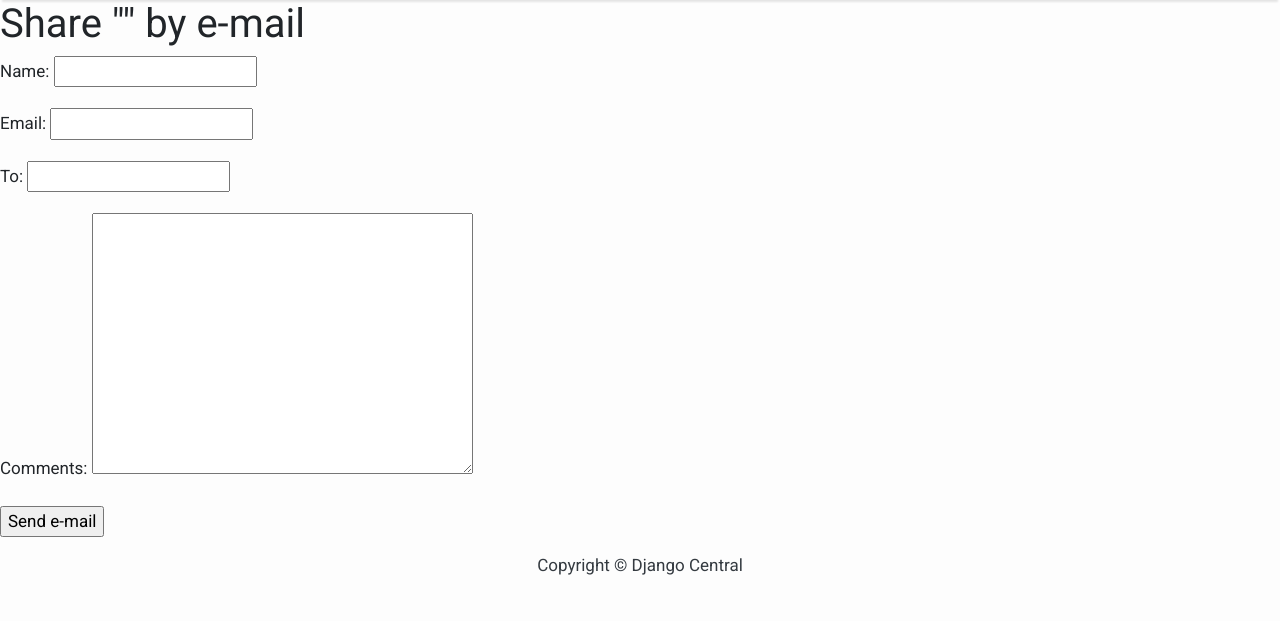
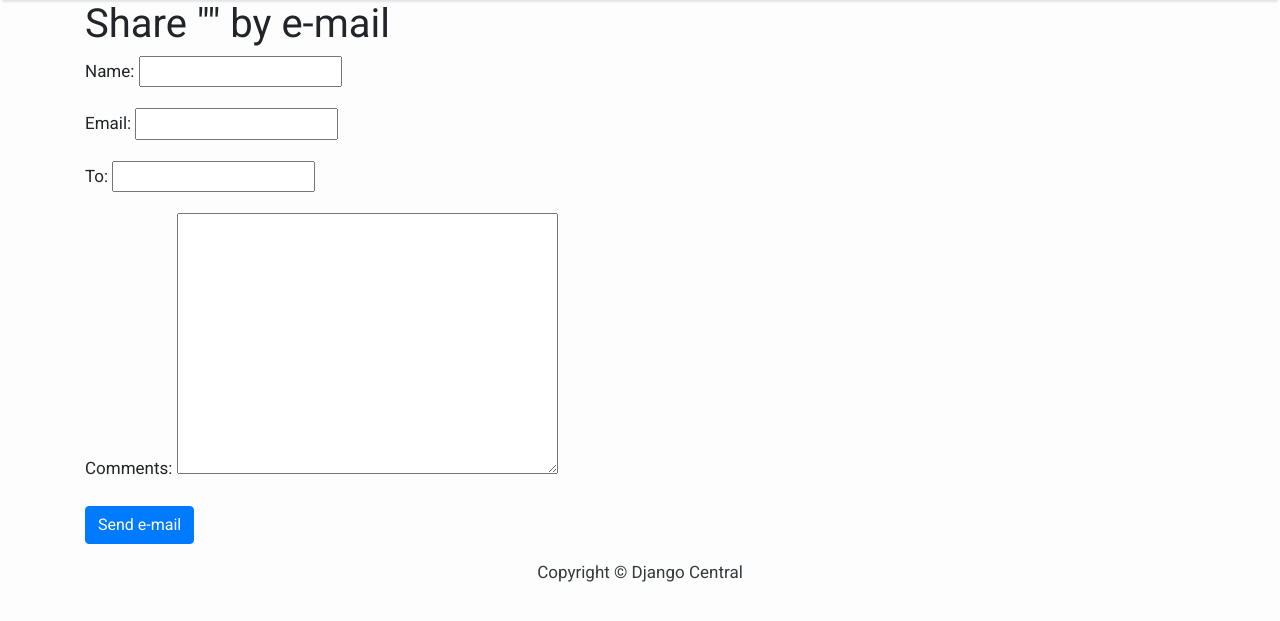
Before and after one commit to mezgoodle/MezBlog, a Django app: template mysite/templates/blog/post_share.html in a window 1280 px wide. Shown: the part 58-679 px from the top of the page. Run offline with Django 3.2, Linux system fonts and the light colour scheme; the template is opened without the code that fills it: values that come from a table or form of the project are taken from there, others are empty; some libraries are stand-ins or nearby versions.

Commit message:
Update templates

```diff
--- a/mysite/templates/blog/post_detail.html
+++ b/mysite/templates/blog/post_detail.html
@@ -9,11 +9,9 @@
         <h1>{{ post.title }}</h1>
         <p class=" text-muted">{{ post.author }} | {{ post.created_on }}</p>
         <p class="card-text ">{{ post.content | safe }}</p>
+        <a class="btn btn-primary" href="{% url 'blog:post_share' post.id %}" role="button">Share this post</a>
       </div>
     </div>
-    <p>
-      <a href="{% url 'blog:post_share' post.id %}">Share this post</a>
-    </p>
     {% block sidebar %} {% include 'blog/sidebar.html' %} {% endblock sidebar %}
     <div class="col-md-8 card mb-4 mt-3">
       <div class="card-body">
--- a/mysite/templates/blog/post_share.html
+++ b/mysite/templates/blog/post_share.html
@@ -5,11 +5,13 @@
         <h1>E-mail successfully sent</h1>
         <p>"{{ post.title }}" was successfully sent to {{ form.cleaned_data.to }}.</p>
     {% else %}
+    <div class="container">
         <h1>Share "{{ post.title }}" by e-mail</h1>
         <form method="post">
             {{ form.as_p }}
             {% csrf_token %}
-            <input type="submit" value="Send e-mail">
+            <button type="submit" class="btn btn-primary">Send e-mail</button>
         </form>
+    </div>
     {% endif %}
 {% endblock %}
```
